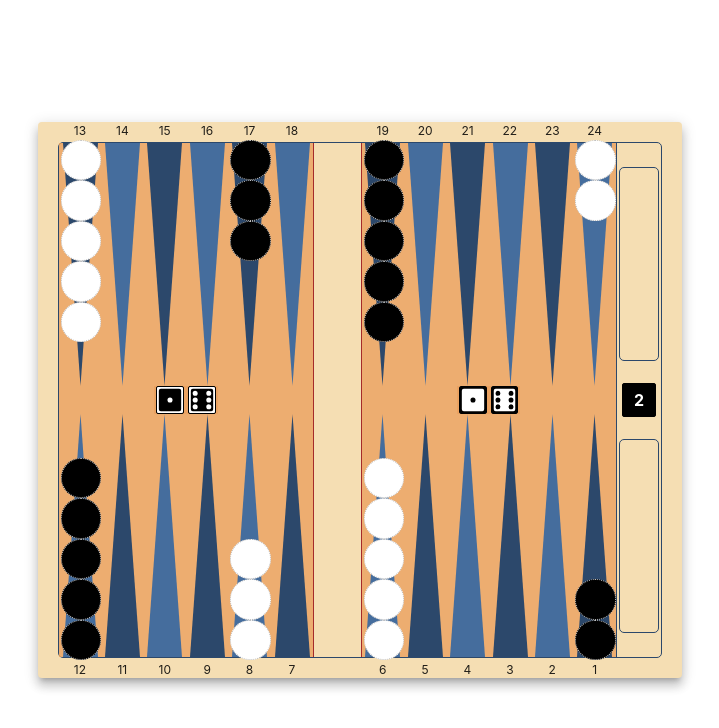
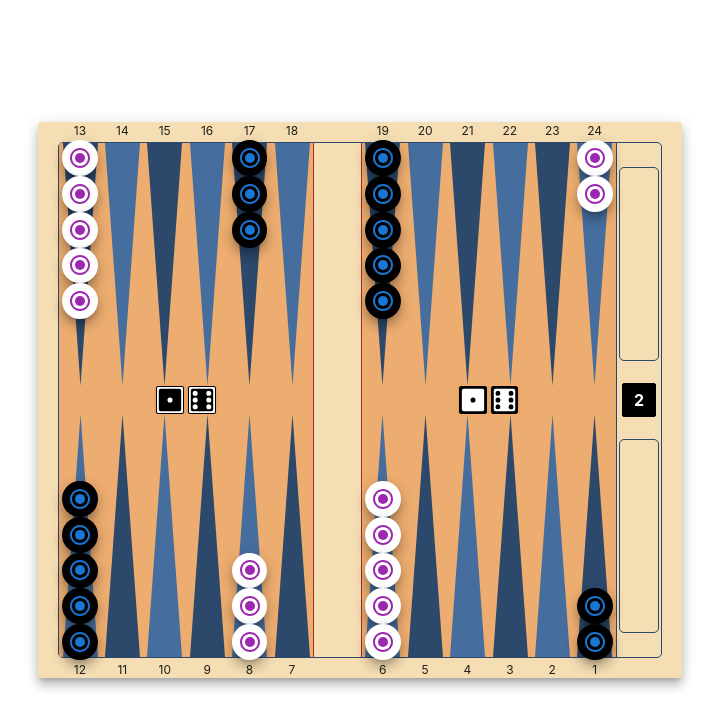
Before and after one commit to nodots/nodots-backgammon-client, a React (Create React App) app: page / in a window 1280 px wide. Shown: the top 728 px of the page, without its empty margins (280-999 px from the left). Built offline with nearby package versions, Linux system fonts and the light colour scheme.

Commit message:
Checker styling

```diff
--- a/package.json
+++ b/package.json
@@ -5,6 +5,7 @@
   "dependencies": {
     "@emotion/react": "^11.11.1",
     "@emotion/styled": "^11.11.0",
+    "@mui/icons-material": "^5.11.16",
     "@mui/material": "^5.13.5",
     "@testing-library/jest-dom": "^5.16.5",
     "@testing-library/react": "^13.4.0",
--- a/src/Components/Checker/Checker.scss
+++ b/src/Components/Checker/Checker.scss
@@ -1,10 +1,15 @@
 .checker {
-  border: 1px dotted silver;
   border-radius: 50%;
-  width: 3vw;
-  height: 3vw;
+  width: 2.8vw;
+  height: 2.8vw;
   margin-left: auto;
   margin-right: auto;
+  display: flex;
+  flex-direction: column;
+  justify-content: center;
+  align-items: center;
+  box-shadow: 0px 5px 5px -3px rgba(0, 0, 0, 0.2), 0px 8px 10px 1px rgba(0, 0, 0, 0.14),
+    0px 3px 14px 2px rgba(0, 0, 0, 0.12);
   cursor: pointer;
 }
 
--- a/src/Components/Checker/Checker.tsx
+++ b/src/Components/Checker/Checker.tsx
@@ -1,4 +1,5 @@
 import { Checker as CheckerModel, generateId } from '../../Models/Backgammon'
+import RadioButtonCheckedTwoToneIcon from '@mui/icons-material/RadioButtonCheckedTwoTone'
 import './Checker.scss'
 
 export interface CheckerProps {
@@ -11,7 +12,7 @@ const Checker = (props: CheckerProps) => {
   const clickHandler = (e: React.MouseEvent<HTMLDivElement>) => {
     alert(`move checker ${props.checker.id}`)
   }
-  return <div className={classes} key={generateId()} onClick={clickHandler}></div>
+  return <div className={classes} key={generateId()} onClick={clickHandler}><RadioButtonCheckedTwoToneIcon color={props.checker.color === 'black' ? 'primary' : 'secondary'} /></div>
 }
 
 export default Checker
```
Also changed, not shown: 1 other file (tests, documents, lock files or other folders).
